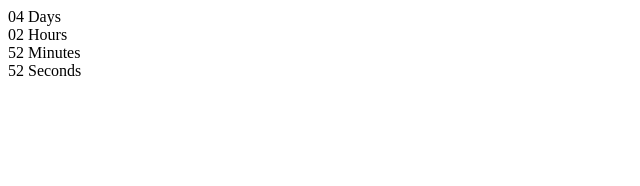
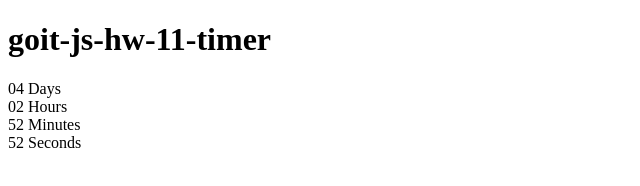
Before and after one commit to Kuchvara/goit-js-hw-11-timer, a plain HTML site: page index.html in a window 1280 px wide. Shown: the whole page, without its empty margins (0-640 px from the left). Drawn offline with Linux system fonts and the light colour scheme.

Commit message:
add Title

```diff
--- a/index.html
+++ b/index.html
@@ -7,6 +7,7 @@
     <title>goit-js-hw-11-timer</title>
 </head>
 <body>
+    <h1>goit-js-hw-11-timer</h1>
     <div class="timer" id="timer-1">
         <div class="field">
             <span class="value" data-value="days">11</span>
```
